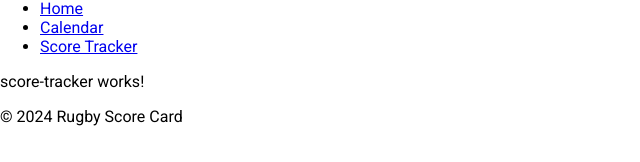
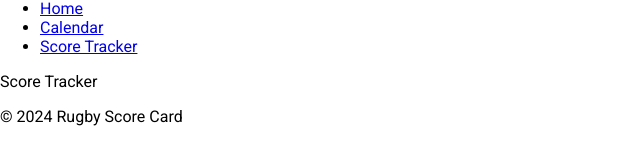
Before and after one commit to ddeveloper72/TopScoreRFC, an Angular app: page /score-tracker in a window 1280 px wide. Shown: the part 247-409 px from the top of the page, without its empty margins (0-640 px from the left). Built offline with nearby package versions, Linux system fonts and the light colour scheme.

Commit message:
Refactor ScoreTrackerComponent to use inline template

```diff
--- a/src/app/score-tracker/score-tracker.component.ts
+++ b/src/app/score-tracker/score-tracker.component.ts
@@ -3,7 +3,11 @@ import { Component } from '@angular/core';
 @Component({
   selector: 'app-score-tracker',
   imports: [],
-  templateUrl: './score-tracker.component.html',
+  template: `
+  <section>
+<p>Score Tracker</p>
+</section>
+  `,
   styleUrl: './score-tracker.component.scss'
 })
 export class ScoreTrackerComponent {
```
